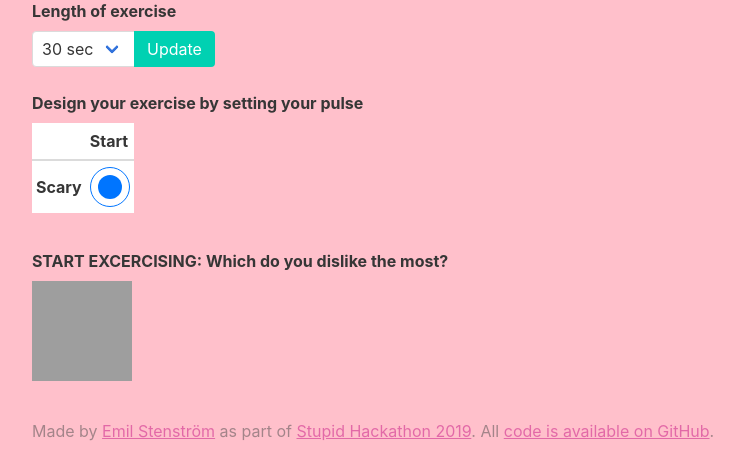
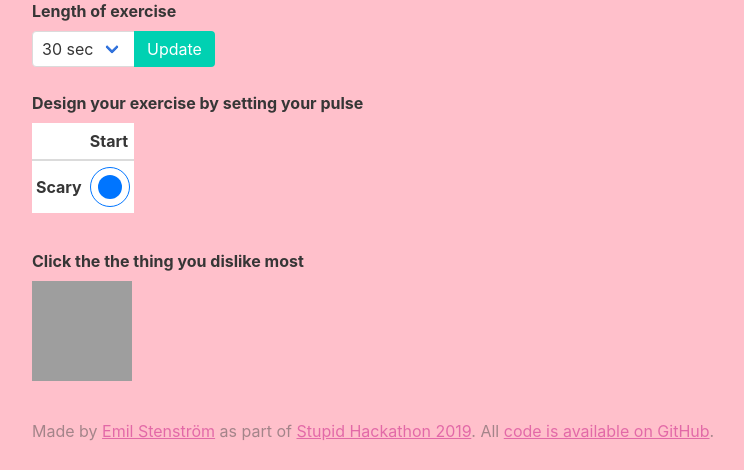
Before and after one commit to EmilStenstrom/hojpulsen, a Django app: template train/templates/startpage.html in a window 1280 px wide. Shown: the part 254-724 px from the top of the page, without its empty margins (32-776 px from the left). Run offline with Django 3.2, Linux system fonts and the light colour scheme; the template is opened without the code that fills it: most values are stand-ins (such as "Sample title", 1, 10 or a date in 2020); grey boxes are pictures that could not be loaded.

Commit message:
Better call to action.

```diff
--- a/train/templates/startpage.html
+++ b/train/templates/startpage.html
@@ -82,7 +82,7 @@
                     </div>
 
                     <br>
-                    <label class="label">START EXCERCISING: Which do you dislike the most?</label>
+                    <label class="label">Click the the thing you dislike most</label>
                     {% for name, data in images.items %}
                         <input type="image" name="{{ name }}" src="{{ data.src }}" width="100" height="100">
                     {% endfor %}
```
